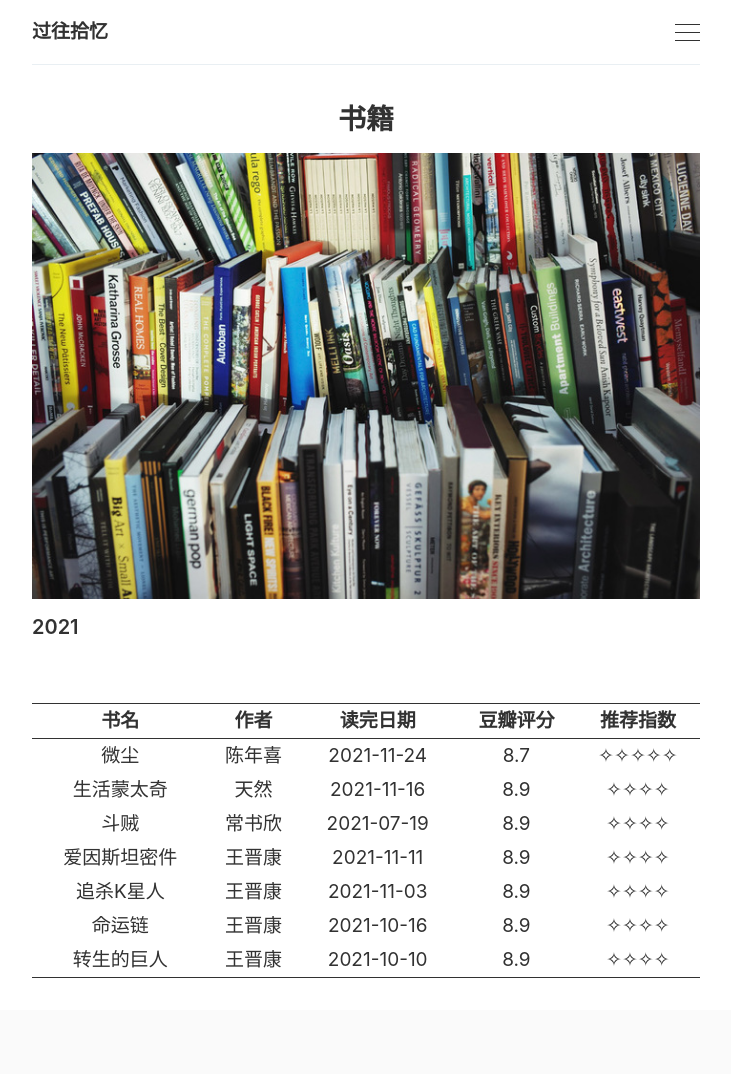
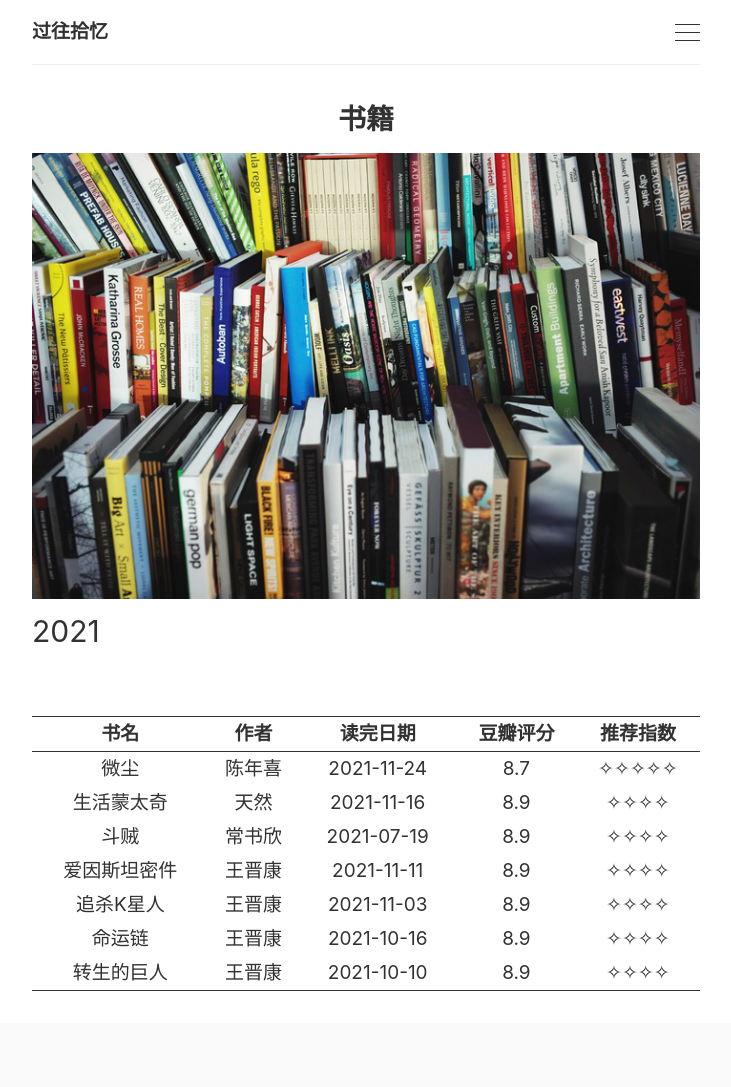
Before and after one commit to SWHL/SWHL.github.io, a Jekyll site: the page built from _pages/books.md, in a window 1280 px wide. Shown: the whole page, without its empty margins (274-1005 px from the left). Built offline with Jekyll 4.4.1, drawn with Linux system fonts in a browser that asks for light colours.

Commit message:
update files

```diff
--- a/_pages/books.md
+++ b/_pages/books.md
@@ -4,7 +4,7 @@ title: 书籍
 image: '/images/pages/books.jpg'
 ---
 
-#### 2021
+<span style="font-size:30px;">2021</span>
 <table style="width:100%; height:100%; margin: 0 auto; text-align:center;border-top:1px solid;border-bottom:1px solid;">
     <thead style="border-bottom:1px solid;">
         <tr>
```
